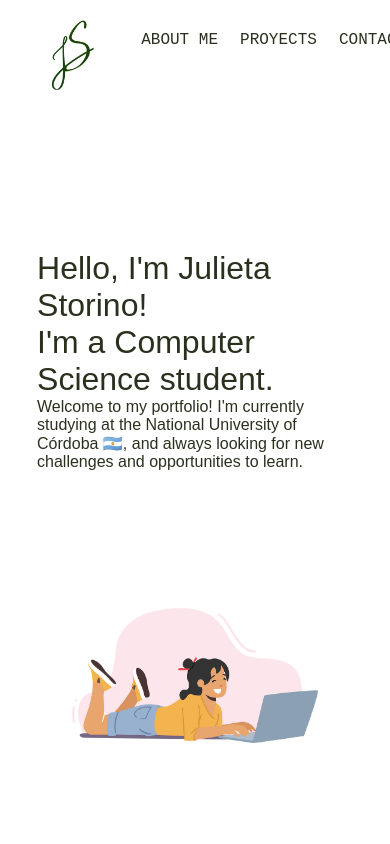
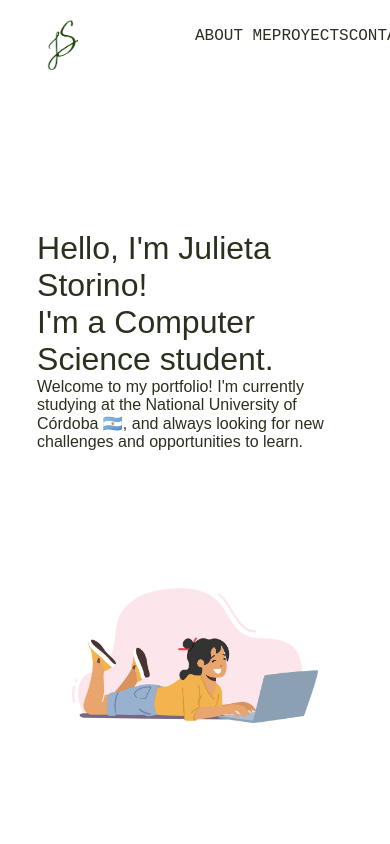
Before and after one commit to JulietaStorino/MyWebsite, a React (Vite) app: page / in a window 390 px wide. Shown: the top 844 px of the page. Built offline with nearby package versions, Linux system fonts and the light colour scheme.

Commit message:
silly improvements

```diff
--- a/src/index.css
+++ b/src/index.css
@@ -2,7 +2,6 @@
   color-scheme: light dark;
   background-color: rgb(42, 48, 30);
   font-family: "Mada", sans-serif;
-  font-palette:  rgb(255, 255, 255);
 }
 
 * {
@@ -27,8 +26,6 @@ span {
 /* Header */
 
 header {
-  width: full;
-  height: full;
   overflow: hidden;
   padding-top: 5%;
   padding-left: 10%;
@@ -53,6 +50,11 @@ header nav{
   float: right;
   display: flex;
   flex-direction: row;
+  width: 50%;
+  justify-content: space-evenly;
+  align-items: center;
+  padding-top: 2.5%;
+  padding-bottom: 2.5%;
 }
 
 header nav a{
@@ -62,7 +64,6 @@ header nav a{
   cursor: pointer;
   text-decoration: none;
   line-height: normal;
-  padding: 5%;
   -webkit-transition:all 500ms ease;
   -o-transition: all 500ms ease;
   transition: all 500ms ease;
@@ -72,15 +73,6 @@ header .nav-item:hover {
   font-size: 1.1rem;
   color: rgb(32, 90, 50);
   transition: color ease-in-out;
-}
-
-.header2 {
-  position: fixed;
-  height: 100px;
-}
-
-.header2 nav {
-  line-height: 100px;
 }
 
 /* Main */
@@ -270,7 +262,7 @@ header .nav-item:hover {
 /* Media Queries */
 
 @media (max-width: 1200px){
-  .nav .nav-img{
+  header .logo{
     height: 50px;
     width: auto;
   }
```
